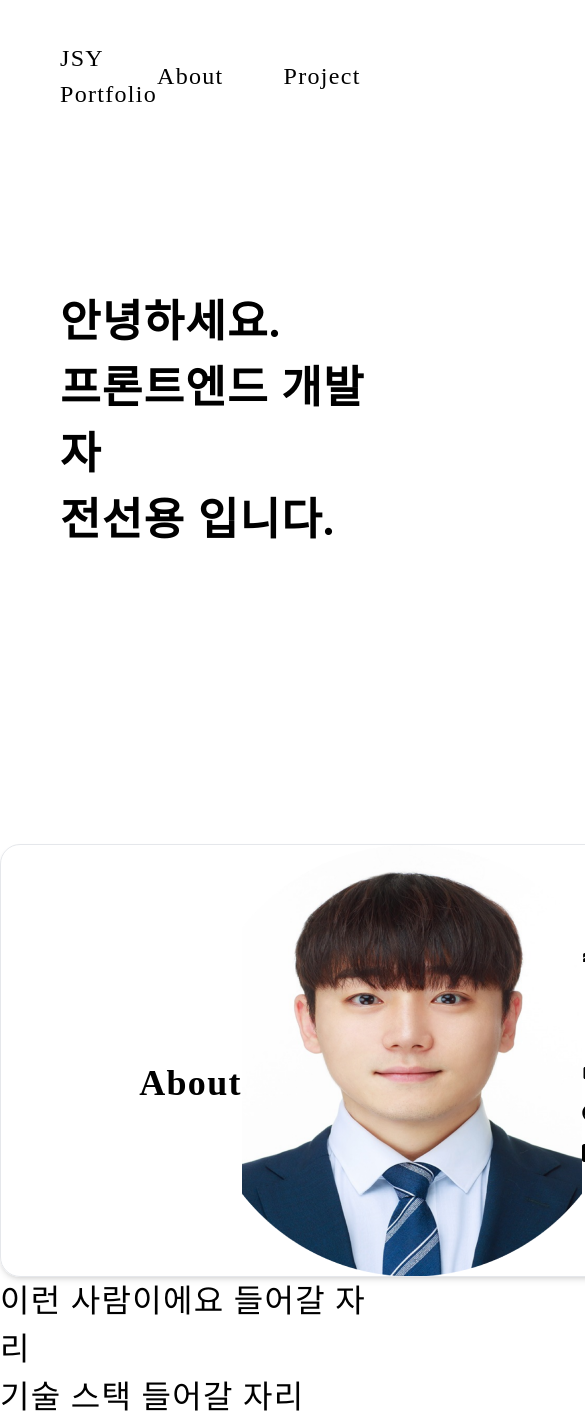
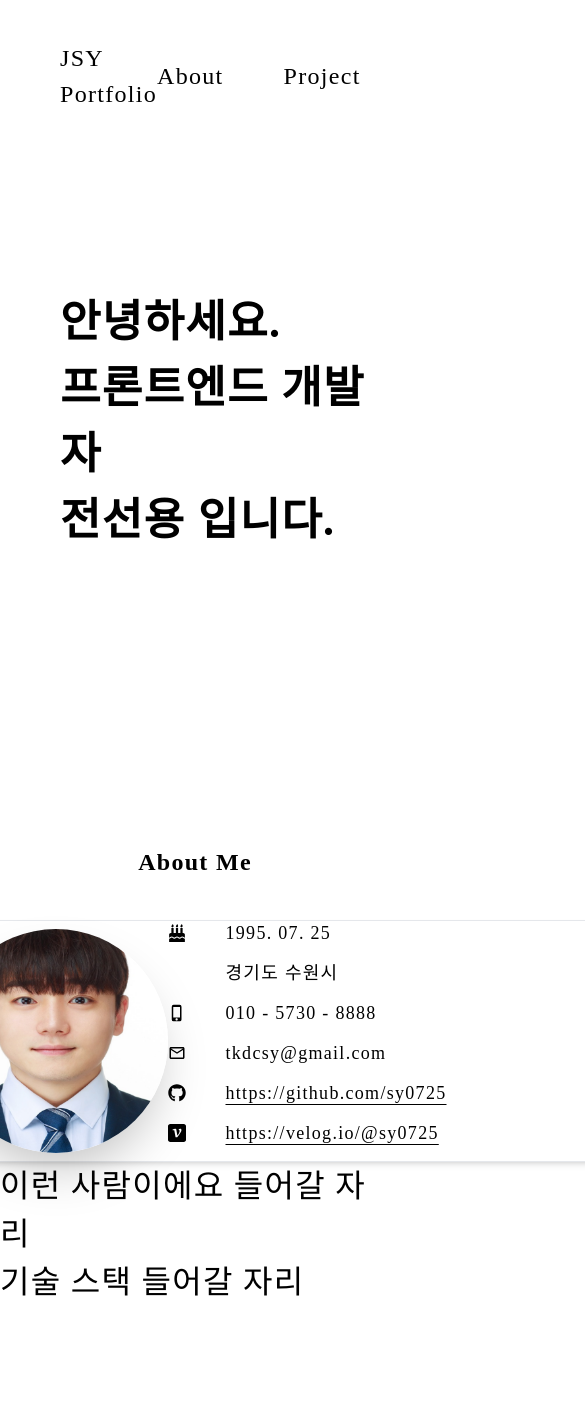
Before and after one commit to sy0725/portfolio, a Next.js app: page / in a window 390 px wide. Shown: the top 1421 px of the page, 585 px wide, since content can reach past the window. After the commit the page ends 1306 px from the top, so only its background shows below. Built offline with nearby package versions, Linux system fonts and the light colour scheme; some icons are missing; a web font is replaced by a local one.

Commit message:
🌈 Profile 추가 및 반응형 설정

```diff
--- a/src/components/About/Profile.tsx
+++ b/src/components/About/Profile.tsx
@@ -1,19 +1,13 @@
 import React from 'react'
 import CardBox from '../Common/CardBox'
-import Image from 'next/image'
 import Information from './Information'
+import Sunyong from './Sunyong'
 function Profile() {
   return (
-    <div>
+    <div className='flex flex-col items-center'>
+      <span className='font-bold text-[32px] pb-[40px] mobile:text-[24px] tablet:text-[28px]'>About Me</span>
       <CardBox>
-        <span className='font-bold text-[36px] pt-[45px]'>About</span>
-      <Image
-      src={'/images/About/sunyong.png'}
-      width={340}
-      height={430}
-      alt='증명사진'
-      />
-
+      <Sunyong/>
       <Information/>
       </CardBox>
     </div>
```
